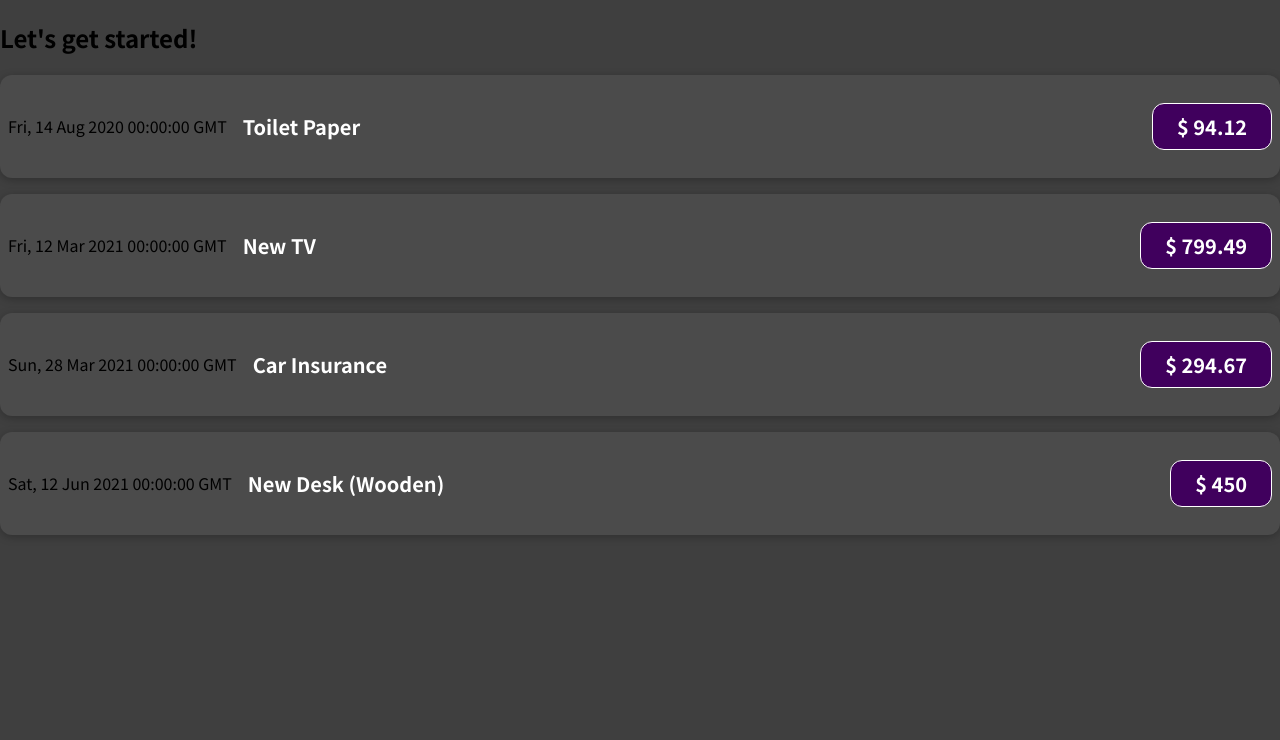
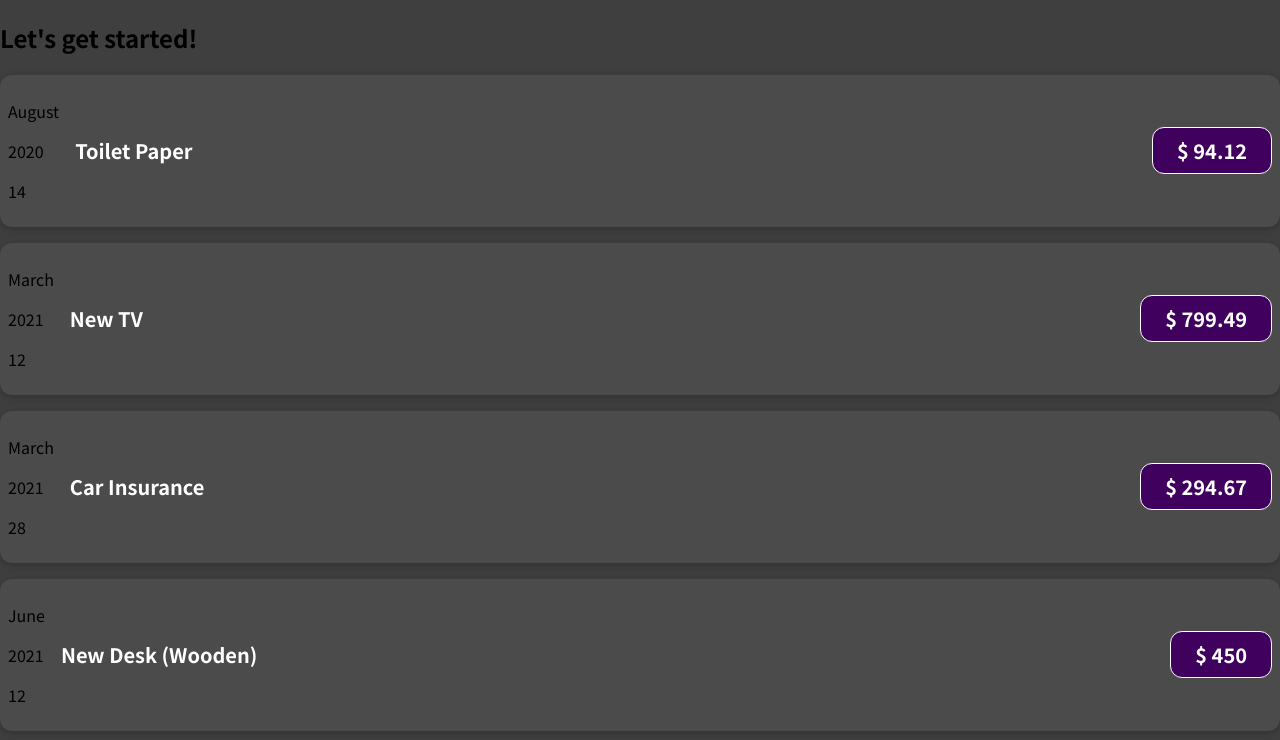
Before and after one commit to RZFalcore/udemy-react-course, a React (Create React App) app: page / in a window 1280 px wide. Shown: the top 740 px of the page. Built offline with nearby package versions, Linux system fonts and the light colour scheme.

Commit message:
changed date visual

```diff
--- a/src/App.js
+++ b/src/App.js
@@ -29,12 +29,7 @@ function App() {
     <div>
       <h2>Let's get started!</h2>
       {expenses.map(({ id, title, amount, date }) => (
-        <ExpenseItem
-          key={id}
-          title={title}
-          amount={amount}
-          date={date.toUTCString()}
-        />
+        <ExpenseItem key={id} title={title} amount={amount} date={date} />
       ))}
     </div>
   );
--- a/src/components/ExpenseItem.js
+++ b/src/components/ExpenseItem.js
@@ -2,9 +2,17 @@ import React from "react";
 import "./ExpenseItem.css";
 
 function ExpenseItem({ title, amount, date }) {
+  const month = date.toLocaleString("en-US", { month: "long" });
+  const year = date.getFullYear();
+  const day = date.toLocaleString("en-US", { day: "2-digit" });
+
   return (
     <div className="expense-item">
-      <p>{date}</p>
+      <div>
+        <p>{month}</p>
+        <p>{year}</p>
+        <p>{day}</p>
+      </div>
       <div className="expense-item__description">
         <h2>{title}</h2>
         <p className="expense-item__price">$ {amount}</p>
```
